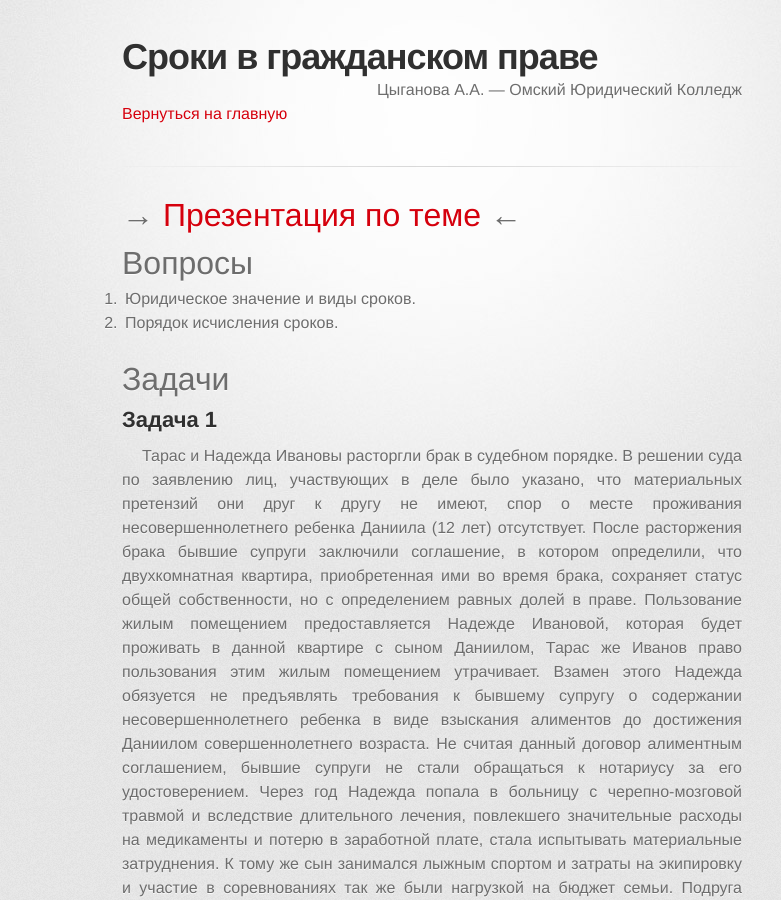
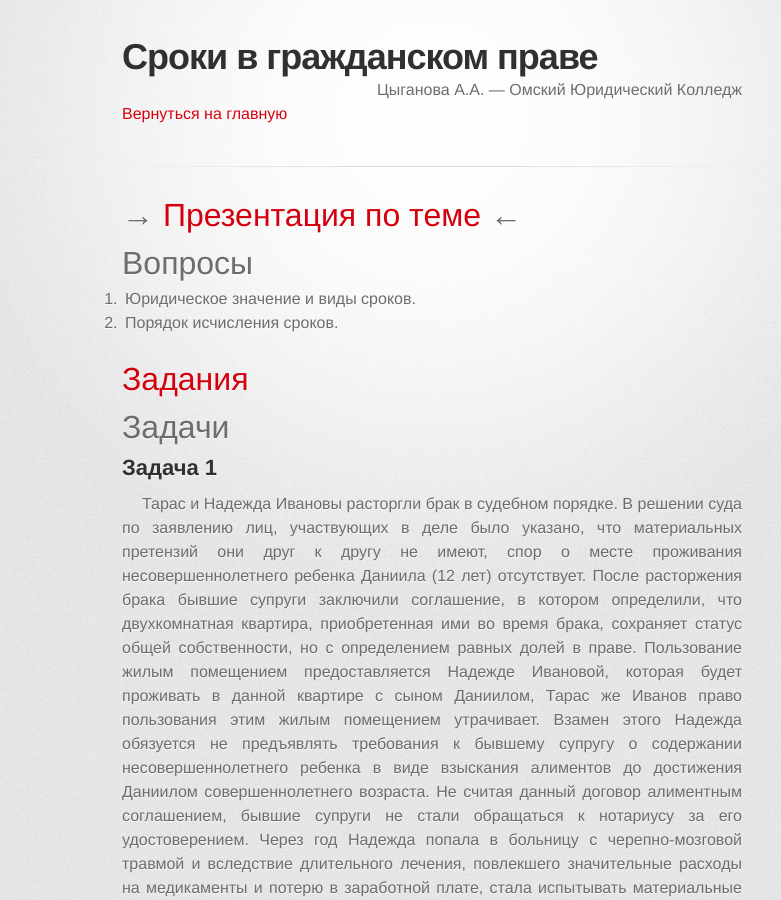
Before and after one commit to a-nova/a-nova.github.io, a Jekyll site: the page built from _grpr/10.md, in a window 1280 px wide and 900 px high. Shown: the whole window, without its empty margins (208-989 px from the left). Built offline with Jekyll 4.4.1, drawn with Linux system fonts in a browser that asks for light colours; some web fonts are replaced.

Commit message:
Сроки задания

```diff
--- a/_grpr/10.md
+++ b/_grpr/10.md
@@ -19,6 +19,8 @@ td {
 
 1. Юридическое значение и виды сроков.
 2. Порядок исчисления сроков.
+
+# [Задания](./10/Sroki_Prakticheskoe_Zanyatie_1.pptx)
 
 # Задачи
 
```
Also changed, not shown: 1 other file.
